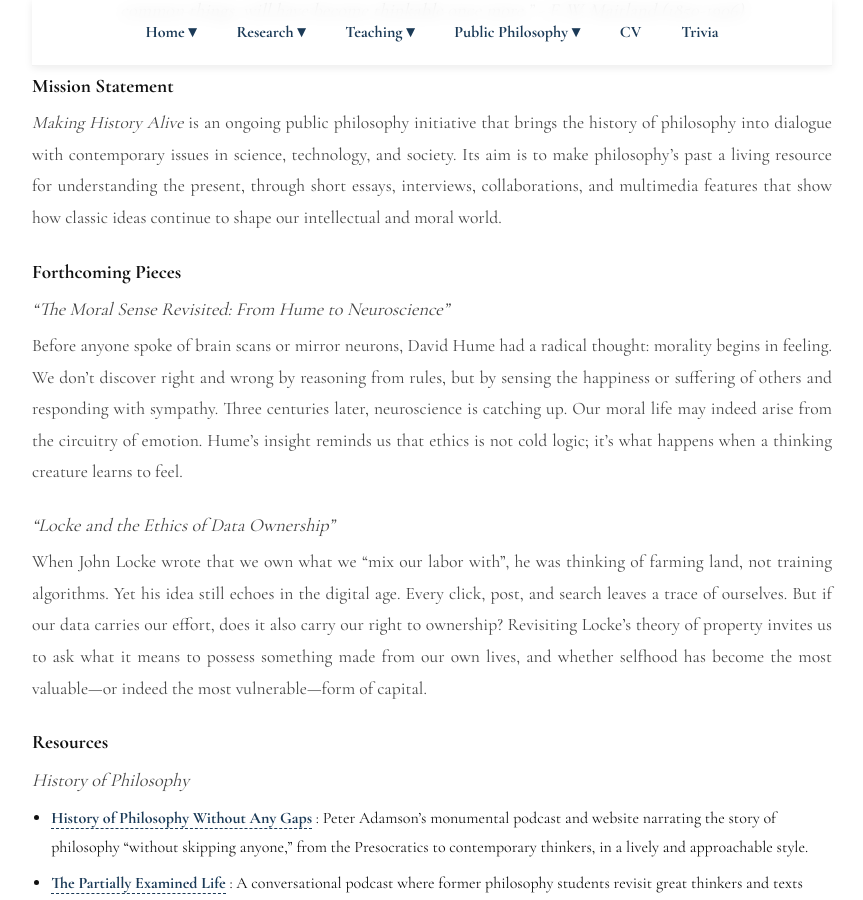
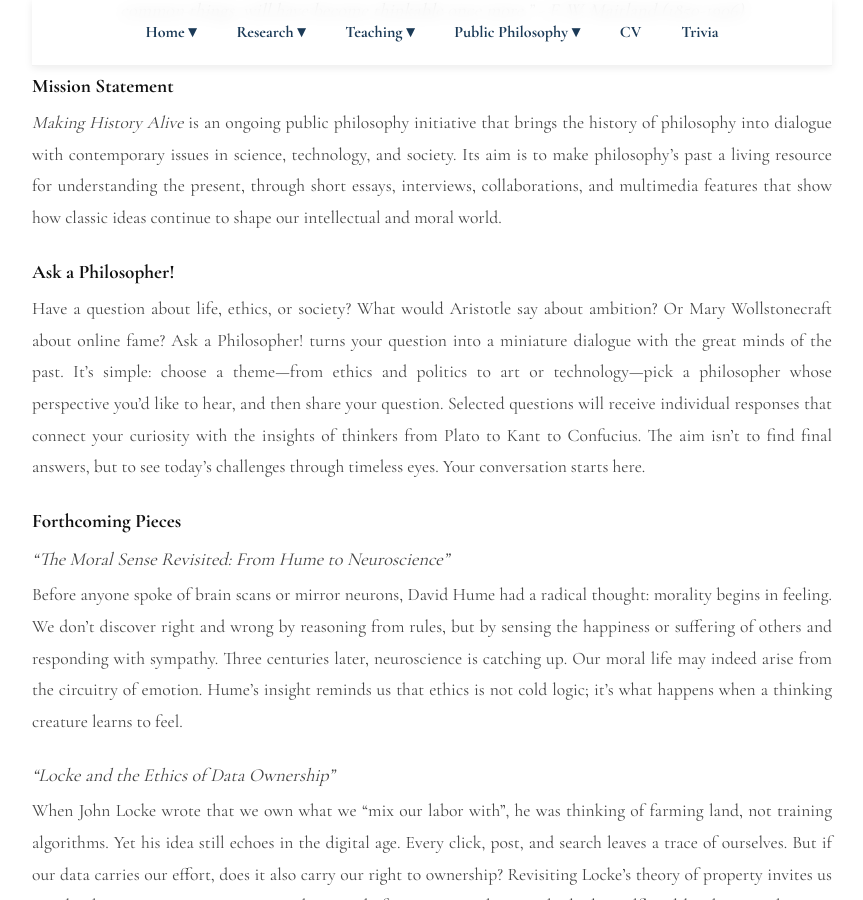
Before and after one commit to aileencluo/aileencluo.github.io, a Jekyll site: the page built from public-philosophy.md, in a window 1280 px wide and 900 px high, scrolled down 397 px. Shown: the whole window, without its empty margins (208-1071 px from the left). Built offline with Jekyll 4.4.1, drawn with Linux system fonts in a browser that asks for light colours.

Commit message:
Update public-philosophy.md

```diff
--- a/public-philosophy.md
+++ b/public-philosophy.md
@@ -20,6 +20,10 @@ title: Public Philosophy
 
 <div class="subhead">Mission Statement</div>
 <p class="subdesc"><em>Making History Alive</em> is an ongoing public philosophy initiative that brings the history of philosophy into dialogue with contemporary issues in science, technology, and society. Its aim is to make philosophy’s past a living resource for understanding the present, through short essays, interviews, collaborations, and multimedia features that show how classic ideas continue to shape our intellectual and moral world.</p>
+
+<div class="subhead">Ask a Philosopher!</div>
+<p class="subdesc">Have a question about life, ethics, or society? What would Aristotle say about ambition? Or Mary Wollstonecraft about online fame? Ask a Philosopher! turns your question into a miniature dialogue with the great minds of the past. It’s simple: choose a theme—from ethics and politics to art or technology—pick a philosopher whose perspective you’d like to hear, and then share your question. Selected questions will receive individual responses that connect your curiosity with the insights of thinkers from Plato to Kant to Confucius. The aim isn’t to find final answers, but to see today’s challenges through timeless eyes.
+Your conversation starts here.</p>
 
 <div class="subhead">Forthcoming Pieces</div>
 <p class="resource-category"><em>“The Moral Sense Revisited: From Hume to Neuroscience”</em></p>
```
